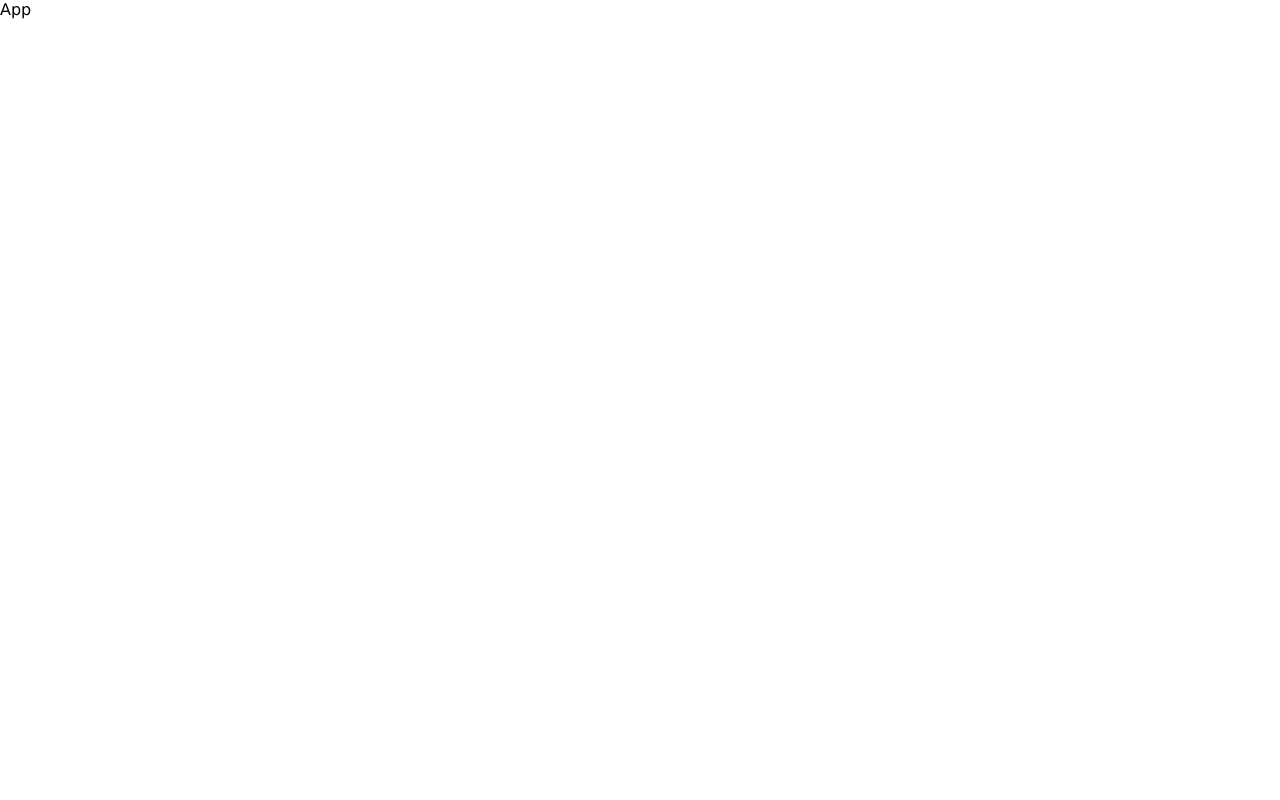
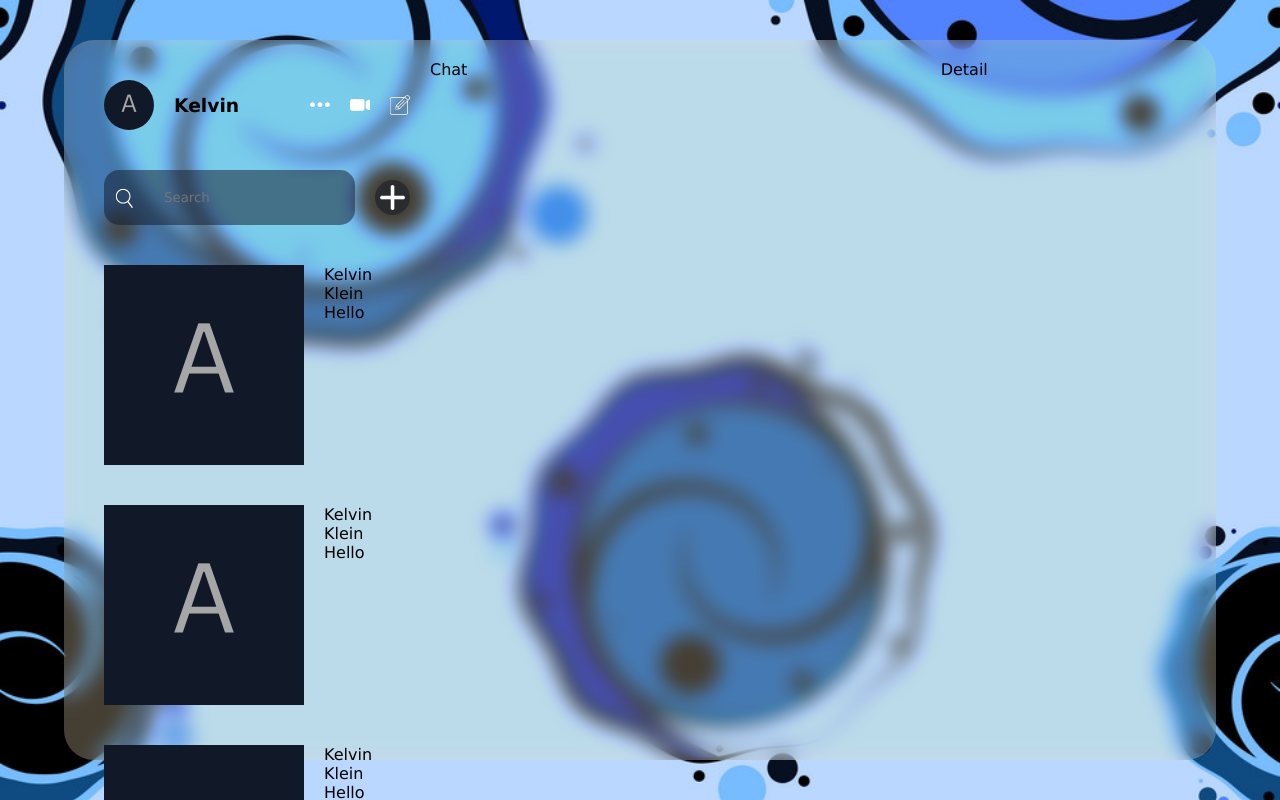
Before and after one commit to Khai-Git/ChatApp_demo_GMO, a React (Vite) app: page / in a window 1280 px wide. Shown: the top 800 px of the page. Built offline with nearby package versions, Linux system fonts and the light colour scheme.

Commit message:
demo main chat page

```diff
--- a/src/App.jsx
+++ b/src/App.jsx
@@ -1,6 +1,14 @@
+import Chat from "./components/chat/Chat";
+import Detail from "./components/detail/Detail";
+import List from "./components/list/List";
+
 const App = () => {
   return (
-    <div className=''>App</div>
+    <div className='container'>
+      <List />
+      <Chat />
+      <Detail />
+    </div>
   )
 }
 
--- /dev/null
+++ b/src/components/chat/Chat.jsx
@@ -0,0 +1,11 @@
+import "./Chat.css";
+
+const Chat = () => {
+    return (
+        <div className="chat">
+            Chat
+        </div>
+    );
+}
+
+export default Chat;
--- /dev/null
+++ b/src/components/chat/chat.css
@@ -0,0 +1,3 @@
+.chat {
+    flex: 2;
+}
--- /dev/null
+++ b/src/components/detail/Detail.jsx
@@ -0,0 +1,11 @@
+import "./Detail.css";
+
+const Detail = () => {
+    return (
+        <div className="detail">
+            Detail
+        </div>
+    );
+}
+
+export default Detail;
--- /dev/null
+++ b/src/components/detail/detail.css
@@ -0,0 +1,3 @@
+.detail {
+    flex: 1;
+}
--- /dev/null
+++ b/src/components/list/List.jsx
@@ -0,0 +1,15 @@
+import "./List.css";
+
+import UserInfo from "./userInfo/userInfo";
+import ChatList from "./chatList/chatLists";
+
+const List = () => {
+    return (
+        <div className="list">
+            <UserInfo />
+            <ChatList />
+        </div>
+    );
+}
+
+export default List;
--- /dev/null
+++ b/src/components/list/chatList/ChatLists.jsx
@@ -0,0 +1,55 @@
+import { useState } from "react";
+import "./chatList.css";
+
+const chatList = () => {
+    const [addMode, setAddMode] = useState(false);
+    return (
+        <div className="chatList">
+            <div className="search">
+                <div className="searchBar">
+                    <img src="./search.png" alt="" />
+                    <input type="text" placeholder="Search" />
+                </div>
+                <img className="add" src={addMode ? "./minus.png" : "./plus.png"} alt="" onClick={() => setAddMode((state) => !state)} />
+            </div>
+
+            <div className="item">
+              <img src="./avatar.png" alt="" />
+              <div className="texts">
+                <span>Kelvin Klein</span>
+                <p>Hello</p>
+              </div>
+            </div>
+            <div className="item">
+              <img src="./avatar.png" alt="" />
+              <div className="texts">
+                <span>Kelvin Klein</span>
+                <p>Hello</p>
+              </div>
+            </div>
+            <div className="item">
+              <img src="./avatar.png" alt="" />
+              <div className="texts">
+                <span>Kelvin Klein</span>
+                <p>Hello</p>
+              </div>
+            </div>
+            <div className="item">
+              <img src="./avatar.png" alt="" />
+              <div className="texts">
+                <span>Kelvin Klein</span>
+                <p>Hello</p>
+              </div>
+            </div>
+            <div className="item">
+              <img src="./avatar.png" alt="" />
+              <div className="texts">
+                <span>Kelvin Klein</span>
+                <p>Hello</p>
+              </div>
+            </div>
+        </div>
+    );
+}
+
+export default chatList;
--- /dev/null
+++ b/src/components/list/chatList/chatList.css
@@ -0,0 +1,50 @@
+.chatList {
+    flex: 1;
+
+    .search {
+        gap: 20px;
+        padding: 20px;
+        display: flex;
+        align-items: center;
+
+        .searchBar {
+            flex: 1;
+            background-color: rgba(17, 25, 40, 0.5);
+            gap: 20px;
+            border-radius: 15px;
+            display: flex;
+            align-items: center;
+            padding: 10px;
+
+            img {
+                width: 20px;
+                height: 20px;
+            }
+
+            input {
+                background-color: transparent;
+                border: none;
+                outline: none;
+                color: white;
+                flex: 1;
+                padding: 10px;
+            }
+        }
+
+        .add {
+            width: 35px;
+            background-color: rgba(17, 25, 40, 0.5);
+            padding: 5px;
+            border-radius: 50px;
+            cursor: pointer;
+        }
+    }
+
+    .item {
+        display: flex;
+        align-self: center;
+        gap: 20px;
+        padding: 20px;
+        cursor: pointer;
+    }
+}
--- /dev/null
+++ b/src/components/list/list.css
@@ -0,0 +1,3 @@
+.list {
+    flex: 1;
+}
--- /dev/null
+++ b/src/components/list/userInfo/UserInfo.jsx
@@ -0,0 +1,19 @@
+import "./userInfo.css";
+
+const userInfo = () => {
+    return (
+        <div className="userInfo">
+            <div className="user">
+                <img src="./avatar.png" alt="" />
+                <h3>Kelvin</h3>
+            </div>
+            <div className="icons">
+                <img src="./more.png" alt="" />
+                <img src="./video.png" alt="" />
+                <img src="./edit.png" alt="" />
+            </div>
+        </div>
+    );
+}
+
+export default userInfo;
--- /dev/null
+++ b/src/components/list/userInfo/userInfo.css
@@ -0,0 +1,29 @@
+.userInfo {
+    flex: 1;
+    padding: 20px;
+    display: flex;
+    align-items: center;
+    justify-content: space-between;
+
+    .user {
+        gap: 20px;
+        display: flex;
+        align-items: center;
+
+        img {
+            width: 50px;
+            height: 50px;
+            border-radius: 50px;
+        }
+    }
+
+    .icons {
+        display: flex;
+        gap: 20px;
+
+        img {
+            width: 20px;
+            height: 20px;
+        }
+    }
+}
--- a/src/index.css
+++ b/src/index.css
@@ -5,3 +5,23 @@
   font-family: "Lucida Sans", "Lucida Sans Regular", "Lucida Grande",
     "Lucida Sans Unicode", Geneva, Verdana, sans-serif;
 }
+
+body {
+  background-image: url("/bg.jpg");
+  background-repeat: no-repeat;
+  background-size: cover;
+  display: flex;
+  justify-content: center;
+  align-items: center;
+  height: 100vh;
+}
+
+.container {
+  width: 90vw;
+  height: calc(90vh);
+  background-color: rgba(245, 222, 179, 0.281);
+  backdrop-filter: blur(10px) saturate(180%);
+  border-radius: 30px;
+  padding: 20px;
+  display: flex;
+}
```
